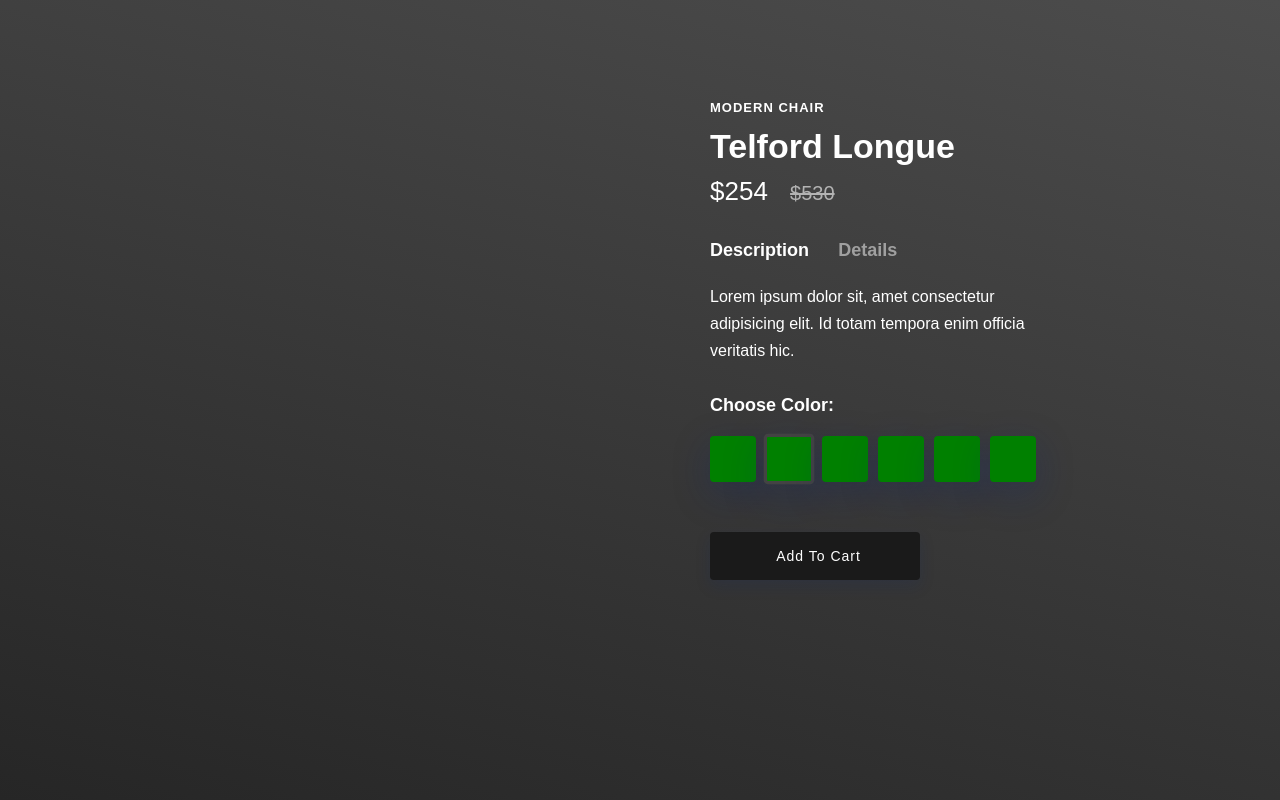
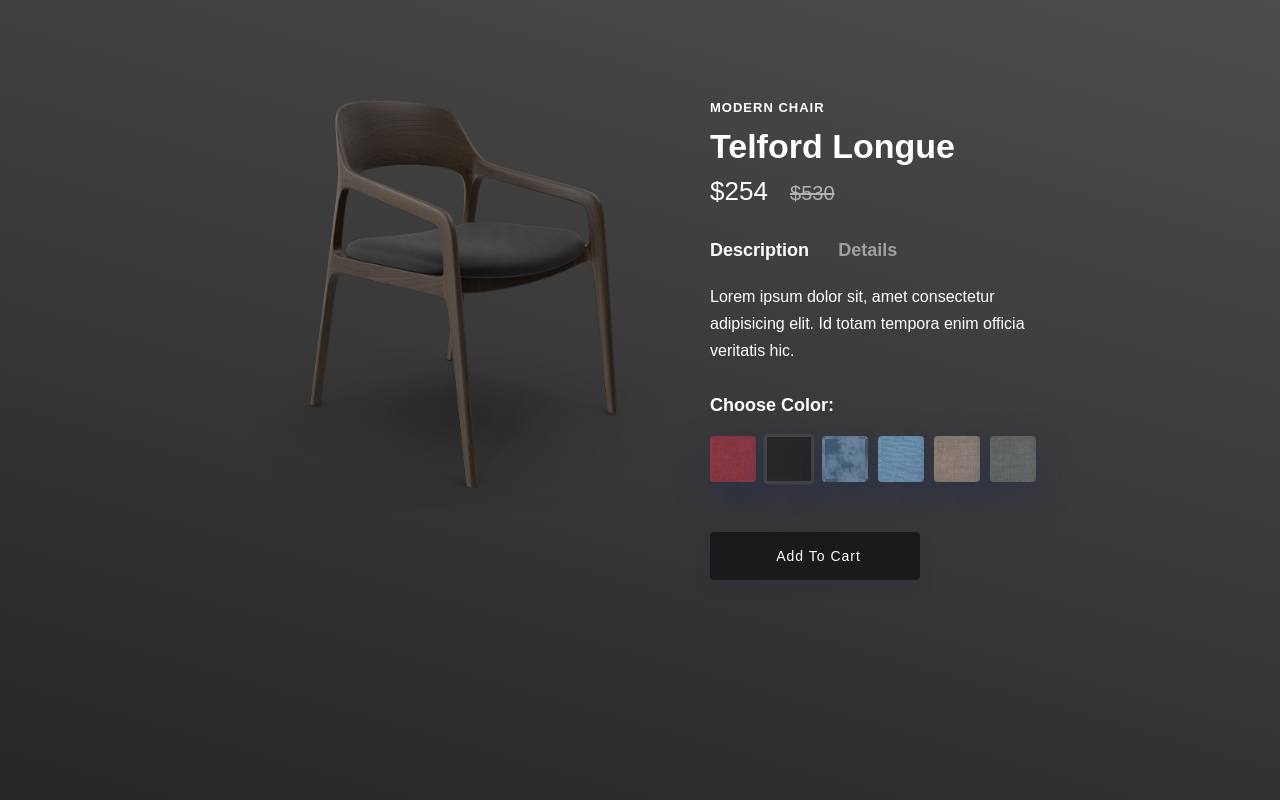
Before and after one commit to MuskanSaii/Modern_chair, a plain HTML site: page index.html in a window 1280 px wide. Both pictures are taken after a click on the label 789 px from the left and 459 px from the top of the page. Drawn offline with nearby package versions, Linux system fonts and the light colour scheme.

Commit message:
Update temp.css

```diff
--- a/temp.css
+++ b/temp.css
@@ -81,28 +81,28 @@ p{
 
 label.firstColor {
   margin-left: 500px;
-  background-image: url("./Images/color1.jpg");
+  background-image: url("./color1.jpg");
 }
 label.color2 {
-  background-image: url("./Images/color2.jpg");
+  background-image: url("./color2.jpg");
 }
 label.color3 {
-  background-image: url("./Images/color3.jpg");
+  background-image: url("./color3.jpg");
 }
 label.color4 {
-  background-image: url("./Images/color4.jpg");
+  background-image: url("./color4.jpg");
 }
 label.color5 {
-  background-image: url("./Images/color5.jpg");
+  background-image: url("./color5.jpg");
 }
 label.color6 {
-  background-image: url("./Images/color6.jpg");
+  background-image: url("./color6.jpg");
 }
 
 .imgWrap {
   height: 410px;
   width: 500px;
-  background-image: url(./Images/chair1.png);
+  background-image: url(./chair1.png);
   position: absolute;
   top: 100px;
   left: 0;
@@ -122,35 +122,35 @@ label.color6 {
   animation: shake 0.7s cubic-bezier(0.36, 0.07, 0.19, 0.97) both;
 }
 .imgWrap.chair2 {
-  background-image: url("./Images/chair2.png");
+  background-image: url("./chair2.png");
 }
 .forColor2:checked ~ .imgWrap.chair2 {
   opacity: 1;
   animation: shake 0.7s cubic-bezier(0.36, 0.07, 0.19, 0.97) both;
 }
 .imgWrap.chair3 {
-  background-image: url("./Images/chair3.png");
+  background-image: url("./chair3.png");
 }
 .forColor3:checked ~ .imgWrap.chair3 {
   opacity: 1;
   animation: shake 0.7s cubic-bezier(0.36, 0.07, 0.19, 0.97) both;
 }
 .imgWrap.chair4 {
-  background-image: url("./Images/chair4.png");
+  background-image: url("./chair4.png");
 }
 .forColor4:checked ~ .imgWrap.chair4 {
   opacity: 1;
   animation: shake 0.7s cubic-bezier(0.36, 0.07, 0.19, 0.97) both;
 }
 .imgWrap.chair5 {
-  background-image: url("./Images/chair5.png");
+  background-image: url("./chair5.png");
 }
 .forColor5:checked ~ .imgWrap.chair5 {
   opacity: 1;
   animation: shake 0.7s cubic-bezier(0.36, 0.07, 0.19, 0.97) both;
 }
 .imgWrap.chair6 {
-  background-image: url("./Images/chair6.png");
+  background-image: url("./chair6.png");
 }
 .forColor6:checked ~ .imgWrap.chair6 {
   opacity: 1;
```
